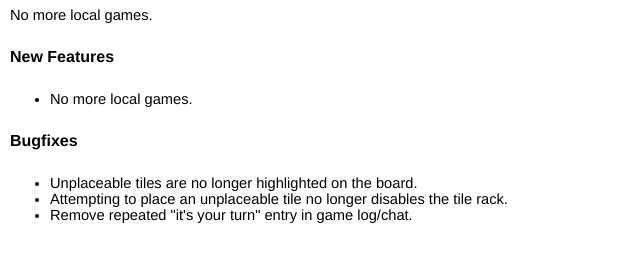
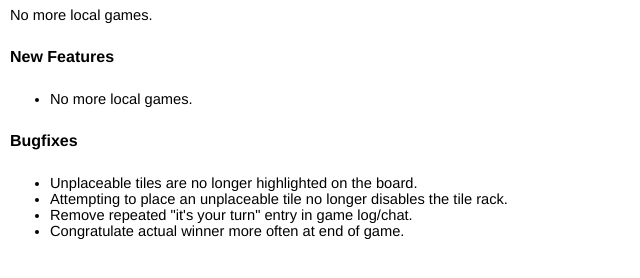
Before and after one commit to nolanw/acquire, a plain HTML site: page site/release/Acquire_0.9.9.html in a window 1280 px wide. Shown: the part 36-314 px from the top of the page, without its empty margins (0-640 px from the left). Drawn offline with Linux system fonts and the light colour scheme.

Commit message:
Mention somewhat fix for congratulating actual winner.

```diff
--- a/site/release/Acquire_0.9.9.html
+++ b/site/release/Acquire_0.9.9.html
@@ -20,6 +20,7 @@
 		  <li>Unplaceable tiles are no longer highlighted on the board.</li>
 		  <li>Attempting to place an unplaceable tile no longer disables the tile rack.</li>
 			<li>Remove repeated "it's your turn" entry in game log/chat.</li>
+			<li>Congratulate actual winner more often at end of game.</li>
 		</ul>
 	</p>
 </body>
```
